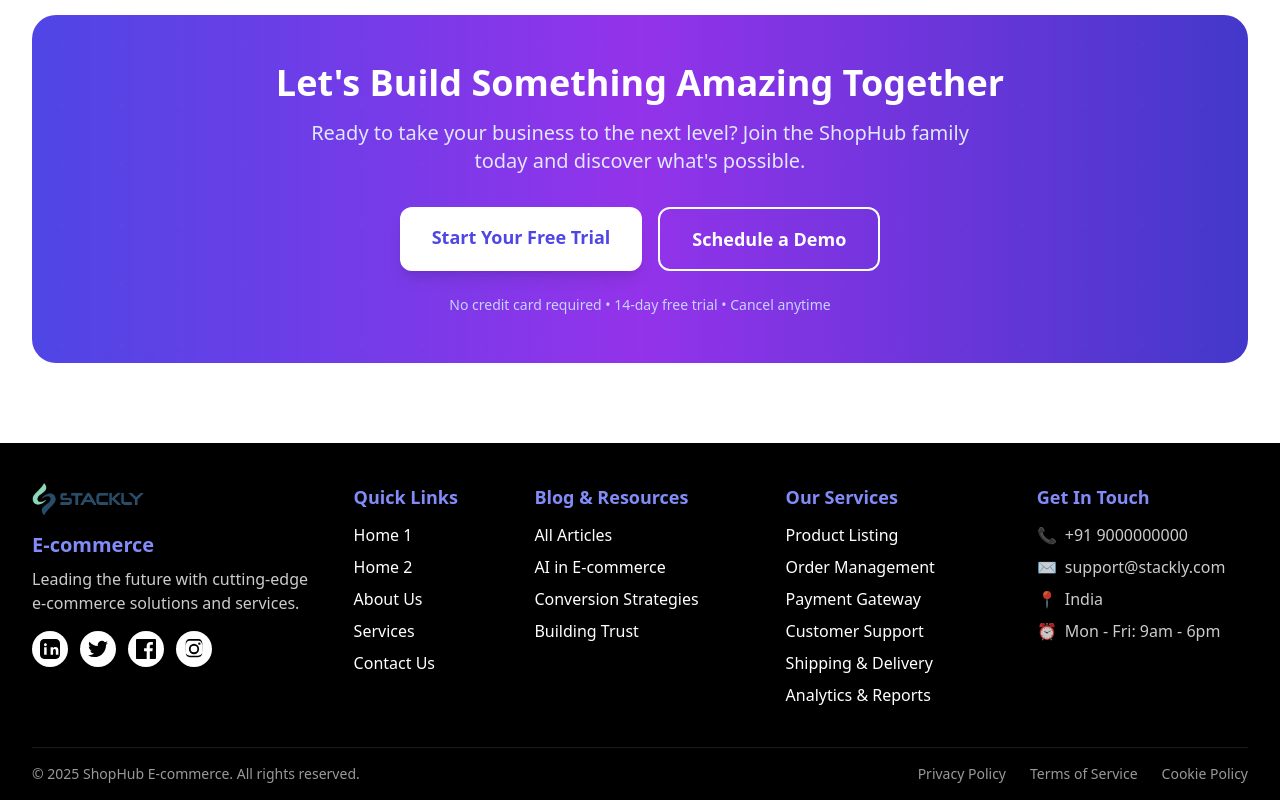
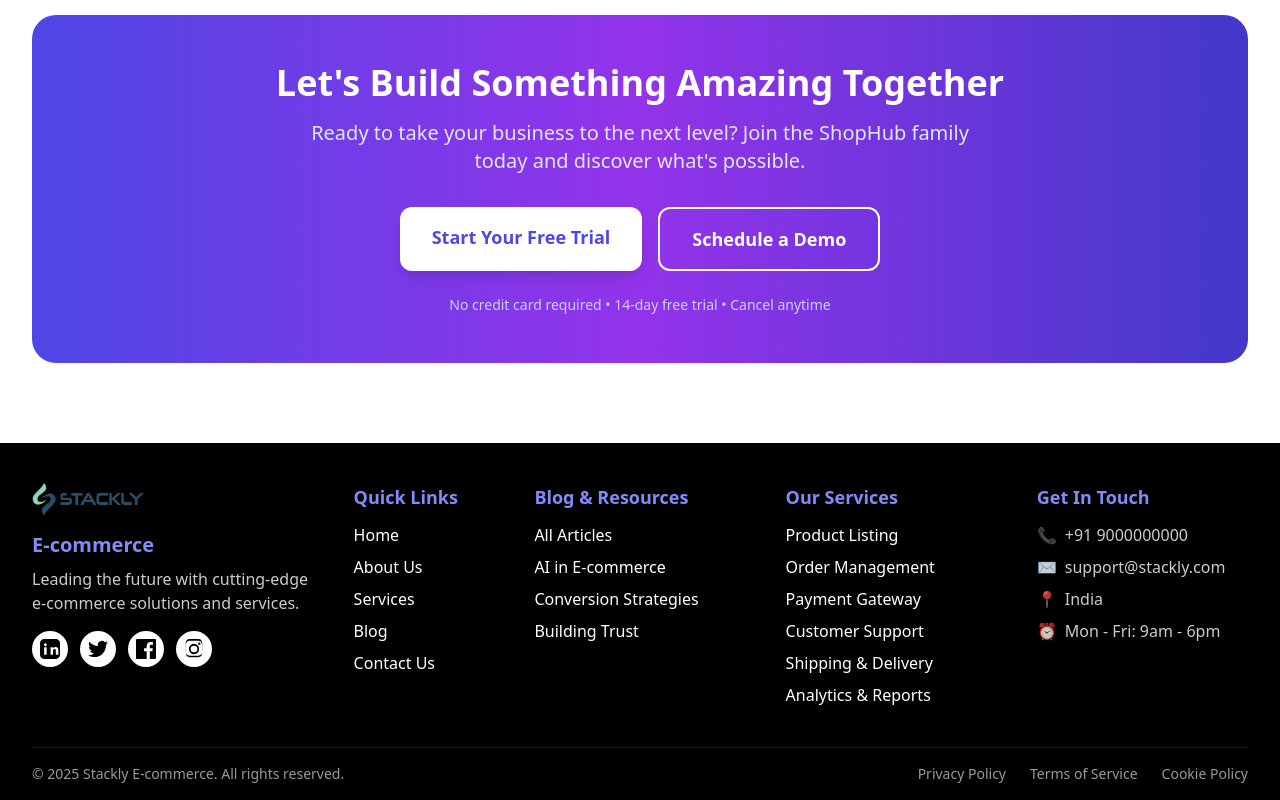
Before and after one commit to Enkonix6465/stackly24, a Next.js app: page /about in a window 1280 px wide. Shown: the part 4723-5523 px from the top of the page. Built offline with nearby package versions, Linux system fonts and the light colour scheme.

Commit message:
Update branding and content across multiple pages
Updated company name from ShopHub to Stackly in the footer and contact email. Adjusted quick links in the footer, renamed a blog category, and shortened a service description. Also made minor content tweaks for clarity.

```diff
--- a/src/components/Footer.tsx
+++ b/src/components/Footer.tsx
@@ -57,11 +57,10 @@
           <div className="md:w-1/6">
             <h3 className="text-lg font-bold text-indigo-400 mb-3">Quick Links</h3>
                     <ul className="space-y-2">
-          <li><Link href="/home1" className="hover:text-indigo-400 transition-colors">Home 1</Link></li>
-          <li><Link href="/" className="hover:text-indigo-400 transition-colors">Home 2</Link></li>
+          <li><Link href="/home1" className="hover:text-indigo-400 transition-colors">Home</Link></li>
           <li><Link href="/about" className="hover:text-indigo-400 transition-colors">About Us</Link></li>
-
           <li><Link href="/services" className="hover:text-indigo-400 transition-colors">Services</Link></li>
+          <li><Link href="/blog" className="hover:text-indigo-400 transition-colors">Blog</Link></li>
           <li><Link href="/contact" className="hover:text-indigo-400 transition-colors">Contact Us</Link></li>
 
         </ul>
@@ -114,7 +113,7 @@
         </div>
         {/* Bottom Bar */}
         <div className="border-t border-white/10 mt-10 pt-4 flex flex-col md:flex-row md:justify-between items-center text-sm text-white/60">
-          <div>© 2025 ShopHub E-commerce. All rights reserved.</div>
+          <div>© 2025 Stackly E-commerce. All rights reserved.</div>
           <div className="flex space-x-6 mt-2 md:mt-0">
             <a href="#" className="hover:text-indigo-400 transition-colors">Privacy Policy</a>
             <a href="#" className="hover:text-indigo-400 transition-colors">Terms of Service</a>
--- a/src/pages/contact.tsx
+++ b/src/pages/contact.tsx
@@ -68,7 +68,7 @@
                   Multiple Ways to Connect
                 </h2>
                 <p className="text-xl text-gray-600 dark:text-gray-300 max-w-2xl mx-auto">
-                  Choose the method that works best for you. We're available through various channels.
+                  Choose the method that works best for you.
                 </p>
               </div>
 
@@ -91,7 +91,7 @@
                     </svg>
                   </div>
                   <h3 className="text-xl font-semibold text-gray-900 dark:text-white mb-3">Email Support</h3>
-                  <p className="text-lg font-medium text-indigo-600 dark:text-indigo-400">support@shophub.com</p>
+                  <p className="text-lg font-medium text-indigo-600 dark:text-indigo-400">support@Stackly.com</p>
                   <p className="text-sm text-gray-500 dark:text-gray-400">Response within 24 hours</p>
                 </div>
 
--- a/src/pages/services.tsx
+++ b/src/pages/services.tsx
@@ -5,14 +5,14 @@
 import VideoBackground from '../components/VideoBackground';
 import Link from 'next/link';
 
-// Dummy data for the services page
+//  data for the services page
 const services = [
   {
     id: 1,
     title: "Product Listing",
     slug: "product-listing",
-    description: "Comprehensive product catalog management with advanced categorization and search capabilities",
-    icon: <svg xmlns="http://www.w3.org/2000/svg" width={45} height={45} viewBox="0 0 24 24"><g fill="none" strokeWidth={1.5}><path fill="#000" d="m2.695 7.185l9 4l.61-1.37l-9-4zM12.75 21.5v-11h-1.5v11zm-.445-10.315l9-4l-.61-1.37l-9 4z"></path><path stroke="#000" strokeLinecap="round" strokeLinejoin="round" d="M3 17.11V6.89a.6.6 0 0 1 .356-.548l8.4-3.734a.6.6 0 0 1 .488 0l8.4 3.734A.6.6 0 0 1 21 6.89v10.22a.6.6 0 0 1-.356.548l-8.4 3.734a.6.6 0 0 1-.488 0l-8.4-3.734A.6.6 0 0 1 3 17.11"></path><path stroke="#000" strokeLinecap="round" strokeLinejoin="round" d="m7.5 4.5l8.644 3.842a.6.6 0 0 1 .356.548v3.61"></path></g></svg>,
+    description: "Comprehensive product catalog management with advanced categorization",
+    icon: <svg xmlns="http://www.w3.org/2000/svg" width={45} height={45} viewBox="0 0 24 24"><path fill="none" stroke="currentColor" strokeLinecap="round" strokeWidth={1.5} d="m15.578 3.382l2 1.05c2.151 1.129 3.227 1.693 3.825 2.708C22 8.154 22 9.417 22 11.942v.117c0 2.524 0 3.787-.597 4.801c-.598 1.015-1.674 1.58-3.825 2.709l-2 1.049C13.822 21.539 12.944 22 12 22s-1.822-.46-3.578-1.382l-2-1.05c-2.151-1.129-3.227-1.693-3.825-2.708C2 15.846 2 14.583 2 12.06v-.117c0-2.525 0-3.788.597-4.802c.598-1.015 1.674-1.58 3.825-2.708l2-1.05C10.178 2.461 11.056 2 12 2s1.822.46 3.578 1.382ZM21 7.5l-4 2M12 12L3 7.5m9 4.5v9.5m0-9.5l4.5-2.25l.5-.25m0 0V13m0-3.5l-9.5-5"></path></svg>,
     features: ["Unlimited products", "Bulk import/export", "SEO optimization", "Multi-language support"],
     image: "/images/s1.jpg"
   },
```
Also changed, not shown: src/pages/blog.tsx (+1 -1 lines).
